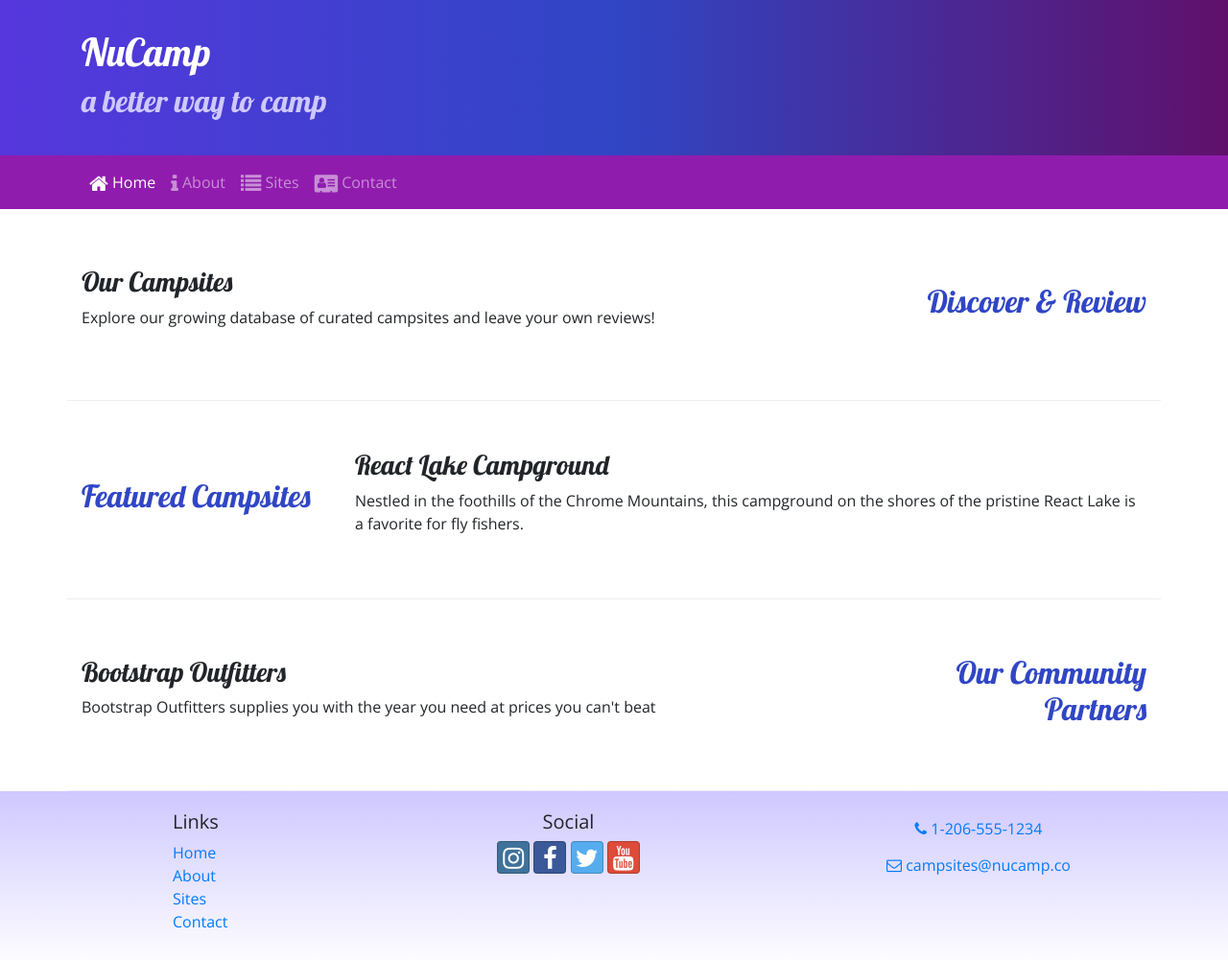
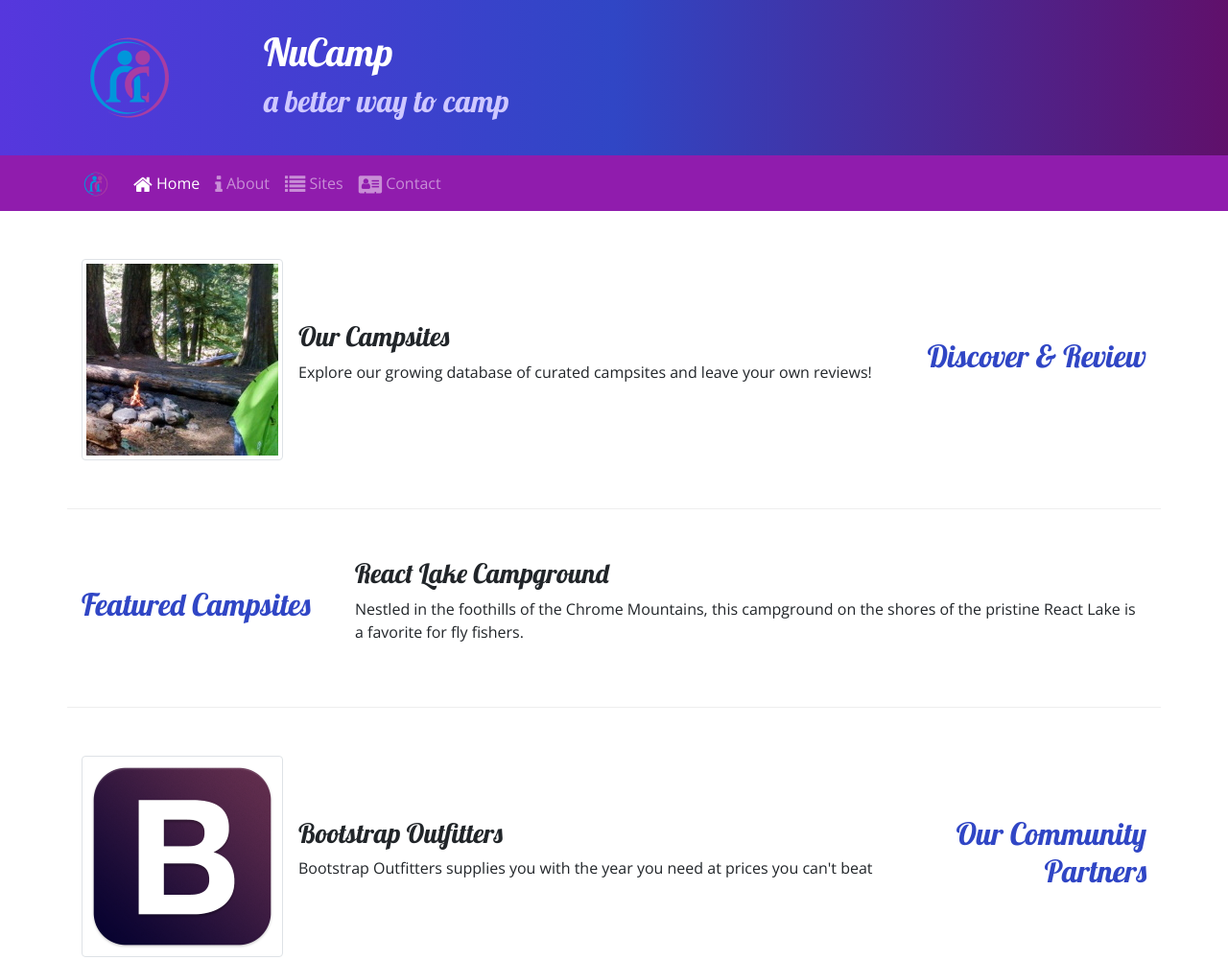
Before and after one commit to jessicamoody1988/nucampsite, a website: page index.html in a window 1280 px wide. Shown: the top 1001 px of the page at 96% size. Drawn offline with nearby package versions, Linux system fonts and the light colour scheme.

Commit message:
Exercise - Images and Media

```diff
--- a/index.html
+++ b/index.html
@@ -23,6 +23,9 @@
     <header class="jumbotron jumbotron-fluid">
         <div class="container">
             <div class="row">
+                <div class="col-4 col-sm-3 col-md-2 align-self-center">
+                    <a href="index.html"><img src="img/logo.png" class="img-fluid"></a>
+                </div>
                 <div class="col">
                     <h1>NuCamp</h1>
                     <h2>a better way to camp</h2>
@@ -33,7 +36,8 @@
 
     <nav class="navbar navbar-expand-sm navbar-dark sticky-top">
         <div class="container">
-            <button class="navbar-toggler ml-auto" type="button" data-toggle="collapse" data-target="#nucampNavbar">
+            <a class="navbar-brand" href="#"><img src="img/logo.png" height="30" width="30"></a>
+            <button class="navbar-toggler" type="button" data-toggle="collapse" data-target="#nucampNavbar">
                 <span class="navbar-toggler-icon"></span>
             </button>
             <div class="collapse navbar-collapse" id="nucampNavbar">
@@ -53,10 +57,15 @@
                 <h2 class="text-sm-right">Discover & Review</h2>
             </div>
             <div class="col">
+                <div class="media">
+                    <img class="d-flex mr-3 img-thumbnail" src="img/breadcrumb-trail-thumb.jpg" alt="Breadcrumb Trail thumbnail">
+                    <div class="media-body align-self-center">
                         <h3>Our Campsites</h3>
                         <p class="d-none d-sm-block">
                             Explore our growing database of curated campsites and leave your own reviews!
                         </p>
+                    </div>
+                </div>
             </div>
         </div>
 
@@ -77,10 +86,15 @@
                 <h2 class="text-sm-right">Our Community Partners</h2>
             </div>
             <div class="col">
+                <div class="media">
+                    <img class="d-flex mr-3 img-thumbnail" src="img/bootstrap-thumb.png" alt="Bootstrap Outfitters">
+                    <div class="media-body align-self-center">
                         <h3>Bootstrap Outfitters</h3>
                         <p class="d-none d-sm-block">
                             Bootstrap Outfitters supplies you with the year you need at prices you can't beat
                         </p>
+                    </div>
+                </div>
             </div>
         </div>
     </div>
```
Also changed, not shown: aboutus.html (+5 -1 lines), contactus.html (+5 -1 lines), img/bootstrap-thumb.png (added), img/breadcrumb-trail-thumb.jpg (added), img/breadcrumb-trail.jpg (added), img/chrome-river-thumb.jpg (added), img/chrome-river.jpg (added), img/logo.png (added), img/react-lake-thumb.jpg (added), img/react-lake.jpg (added). Lines whose indentation alone changed are shown as unchanged.
